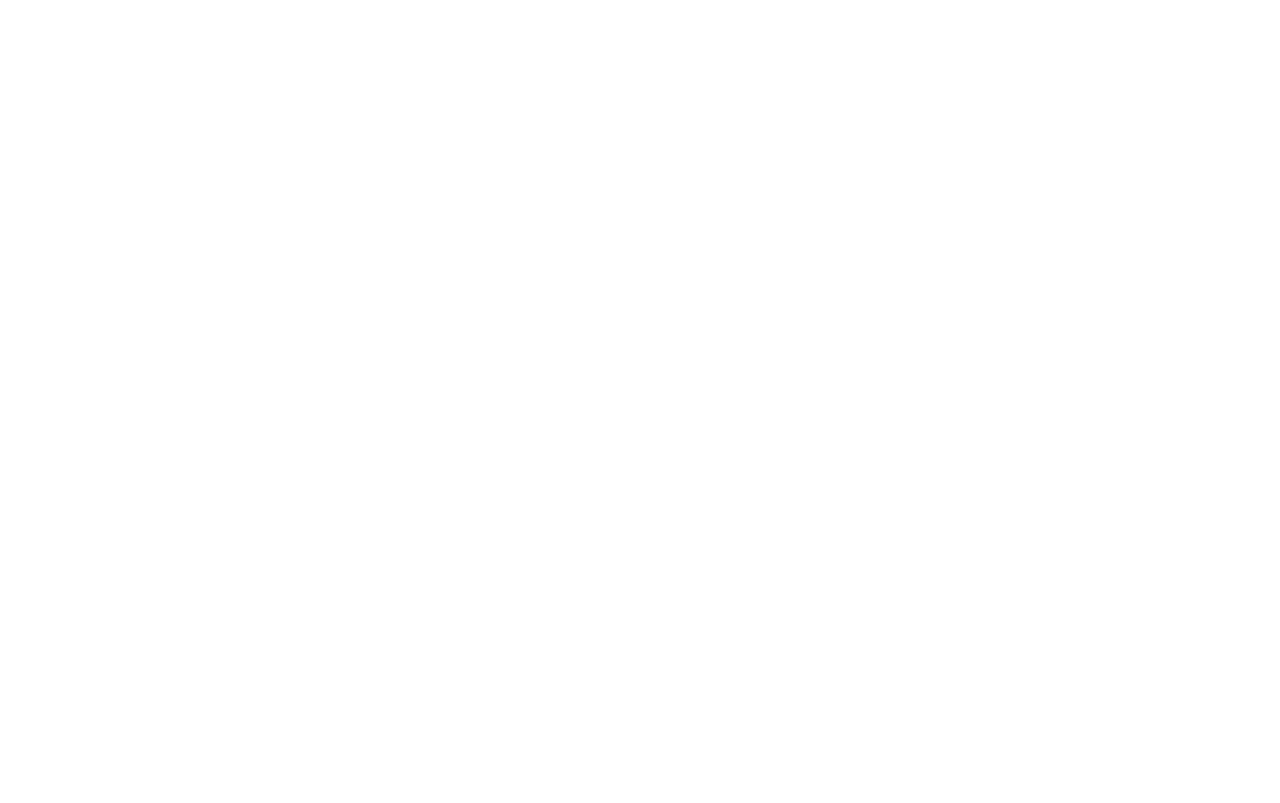
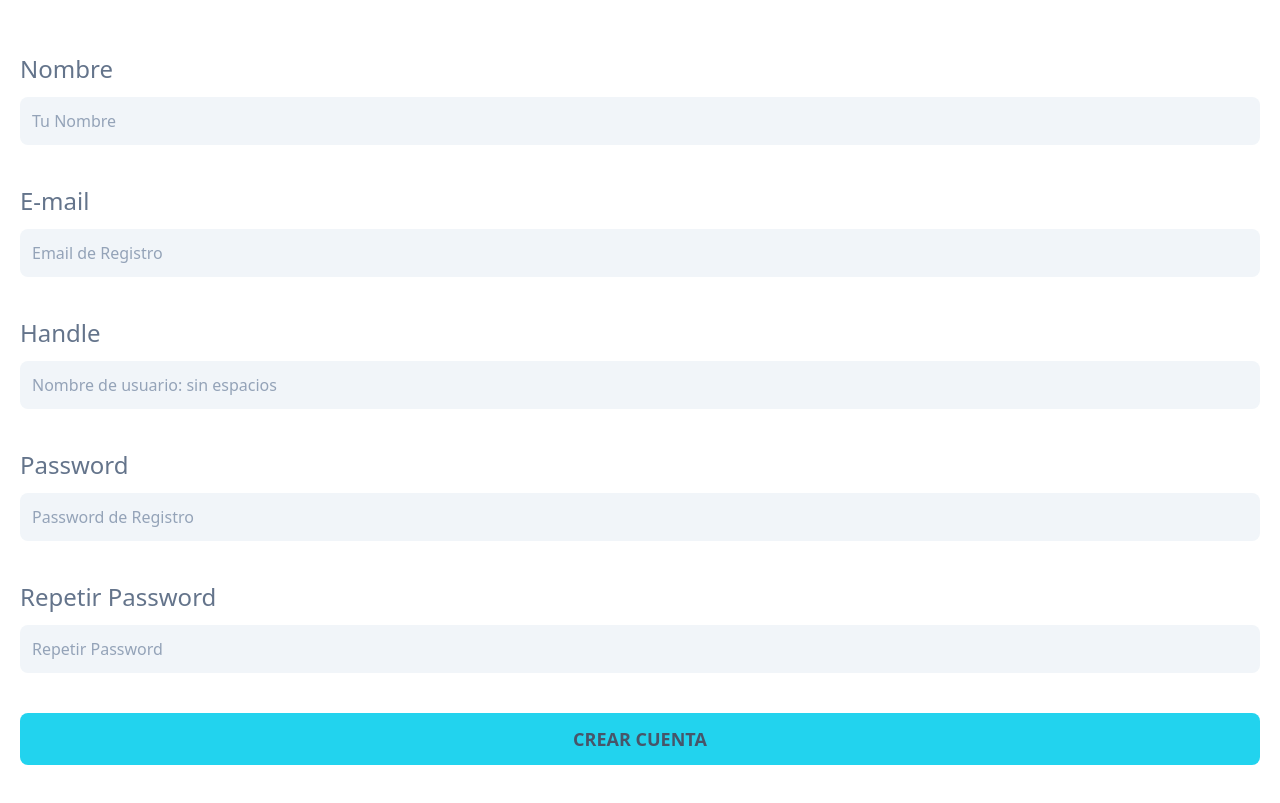
Before and after one commit to kevin-Maca/DevTreeFront, a React (Vite) app: page /auth/register in a window 1280 px wide. Shown: the part 107-910 px from the top of the page. Before the commit the page ends 800 px from the top, so only its background shows below. Built offline with nearby package versions, Linux system fonts and the light colour scheme.

Commit message:
Actualización de la vista de registro y el registro actualizado con los datos por medio de react-hook-form... Aún sin Axios

```diff
--- /dev/null
+++ b/src/components/ErrosMessage.tsx
@@ -0,0 +1,11 @@
+type ErrorMessageProps = {
+
+    children: React.ReactNode
+}
+export default function ErrorMessage({children} : ErrorMessageProps){
+
+    return(
+        <p className="bg-red-100 text-red-600 p-3 text-sm font-bold text-center">{children}</p>
+    )
+
+}
--- /dev/null
+++ b/src/types/index.ts
@@ -0,0 +1,10 @@
+export type User = {
+    handle : string,
+    name : string,
+    email : string
+}
+
+export type RegisterForm = Pick<User, 'handle' | 'name' | 'email' > & {
+   password : string,
+   password_confirmation : string
+}
--- a/src/views/RegisterView.tsx
+++ b/src/views/RegisterView.tsx
@@ -1,13 +1,132 @@
-import { Link } from "react-router-dom";
-export default function RegisterView() {
-  return (
-     <>
-     <h1 className="text-4xl text-white font-bold">Iniciar Sesión</h1>
-      <nav className="mt-10">
+import { Link } from "react-router-dom"
+import { useForm } from "react-hook-form"
+import ErrorMessage from "../components/ErrosMessage";
+import type { RegisterForm } from "../types";
+
+export default function RegisterView(){
+
+    const initialValues : RegisterForm = {
+        name: '',
+        email: '',
+        handle: '',
+        password: '',
+        password_confirmation: '',
+
+    }
+
+    const {register, watch, handleSubmit, formState: {errors}} = useForm({defaultValues: initialValues});
+    console.log(errors);
+
+    const password = watch('password')
+
+    const handleRegister = (formData : RegisterForm) => {
+    console.log(formData);
+    }
+
+    return (
+        <>
+        <h1 className='text-4xl text-white font-bold'>Crear Cuenta</h1>
+
+    <form
+    onSubmit={handleSubmit(handleRegister)}
+    className="bg-white px-5 py-20 rounded-lg space-y-10 mt-10"
+    >
+    <div className="grid grid-cols-1 space-y-3">
+        <label htmlFor="name" className="text-2xl text-slate-500">Nombre</label>
+        <input
+            id="name"
+            type="text"
+            placeholder="Tu Nombre"
+            className="bg-slate-100 border-none p-3 rounded-lg placeholder-slate-400"
+            {...register('name',
+                {required: 'El nombre es obligatorio',}
+            )}
+        />
+        {errors.name && <ErrorMessage>{errors.name.message}</ErrorMessage>}
+    </div>
+    <div className="grid grid-cols-1 space-y-3">
+        <label htmlFor="email" className="text-2xl text-slate-500">E-mail</label>
+        <input
+            id="email"
+            type="email"
+            placeholder="Email de Registro"
+            className="bg-slate-100 border-none p-3 rounded-lg placeholder-slate-400"
+            {...register('email',
+                {
+                    required: 'El Correo electrónico es obligatorio',
+                      pattern: {
+                        value: /\S+@\S+\.\S+/ ,
+                        message: 'E-mail no válido'
+                    }
+                }
+            )}
+        />
+        {errors.email && <ErrorMessage>{errors.email.message}</ErrorMessage>}
+    </div>
+    <div className="grid grid-cols-1 space-y-3">
+        <label htmlFor="handle" className="text-2xl text-slate-500">Handle</label>
+        <input
+            id="handle"
+            type="text"
+            placeholder="Nombre de usuario: sin espacios"
+            className="bg-slate-100 border-none p-3 rounded-lg placeholder-slate-400"
+            {...register('handle',
+                {required: 'El nombre de usuario es obligatorio'}
+            )}
+
+        />
+        {errors.handle && <ErrorMessage>{errors.handle.message}</ErrorMessage>}
+    </div>
+    <div className="grid grid-cols-1 space-y-3">
+        <label htmlFor="password" className="text-2xl text-slate-500">Password</label>
+        <input
+            id="password"
+            type="password"
+            placeholder="Password de Registro"
+            className="bg-slate-100 border-none p-3 rounded-lg placeholder-slate-400"
+            {...register('password',
+                {
+                    required: 'La contraseña es obligatoria',
+                    minLength:{
+                        value: 8,
+                        message: 'El password debe tener al menos 8 caracteres'
+                    }
+                }
+            )}
+        />
+        {errors.password && <ErrorMessage>{errors.password.message}</ErrorMessage>}
+    </div>
+
+    <div className="grid grid-cols-1 space-y-3">
+        <label htmlFor="password_confirmation" className="text-2xl text-slate-500">Repetir Password</label>
+        <input
+            id="password_confirmation"
+            type="password"
+            placeholder="Repetir Password"
+            className="bg-slate-100 border-none p-3 rounded-lg placeholder-slate-400"
+            {...register('password_confirmation',
+                {
+                    required: 'Repetir password es obligatorio',
+                    validate: value => value === password || 'Los passwords no coinciden'
+                }
+            )}
+        />
+            {errors.password_confirmation && <ErrorMessage>{errors.password_confirmation.message}</ErrorMessage>}
+    </div>
+
+    <input
+        type="submit"
+        className="bg-cyan-400 p-3 text-lg w-full uppercase text-slate-600 rounded-lg font-bold cursor-pointer"
+        value='Crear Cuenta'
+    />
+    </form>
+
+    <nav className='mt-10'>
         <Link
         className="text-center text-white text-lg block"
-        to = '/auth/login'>¿Ya tienes cuenta? Inicia sesión aquí...</Link>
-      </nav>
+        to="/auth/login">¿Ya tienes cuenta? inicia sesión aquí...</Link>
+    </nav>
+
     </>
-  )
+    )
 }
```
Also changed, not shown: 1 other file (tests, documents, lock files or other folders).
